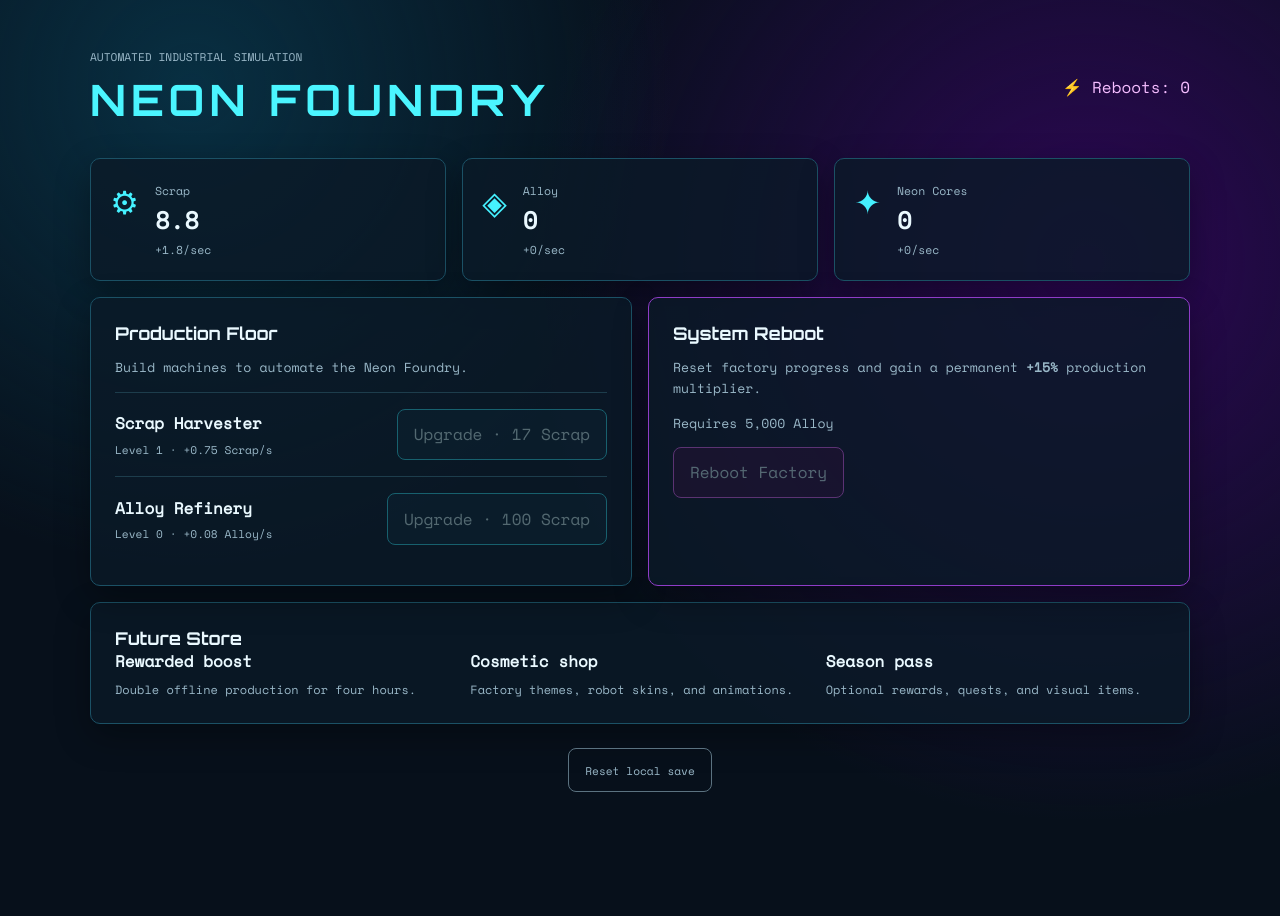
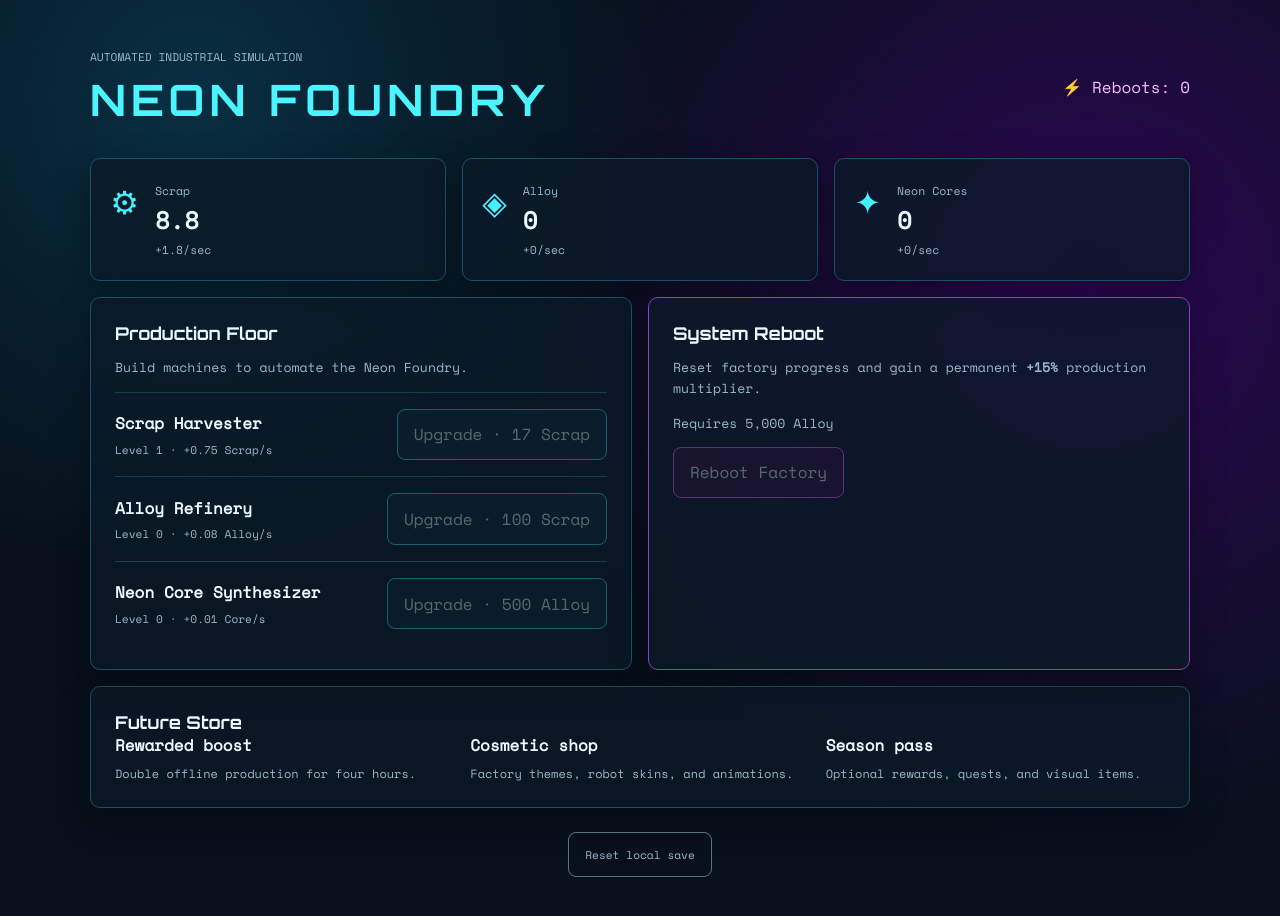
Before and after one commit to solaradex/neon-foundry, a React (Vite) app: page / in a window 1280 px wide. Shown: the top 916 px of the page. Before the commit the page ends 872 px from the top, so only its background shows below. Built offline with nearby package versions, Linux system fonts and the light colour scheme.

Commit message:
Add Neon Core production

```diff
--- a/src/App.tsx
+++ b/src/App.tsx
@@ -3,6 +3,8 @@ import "./App.css";
 import {
   alloyPerSecond,
   applyIdleIncome,
+  corePerSecond,
+  coreSynthCost,
   initialState,
   prestigeCost,
   refineryCost,
@@ -17,7 +19,14 @@ function loadGame(): GameState {
   try {
     const raw = localStorage.getItem(SAVE_KEY);
     if (!raw) return initialState;
-    return applyIdleIncome({ ...initialState, ...JSON.parse(raw) });
+
+    const saved = JSON.parse(raw);
+
+    return applyIdleIncome({
+      ...initialState,
+      ...saved,
+      coreSynthLevel: saved.coreSynthLevel ?? 0,
+    });
   } catch {
     return initialState;
   }
@@ -37,6 +46,7 @@ export default function App() {
     () => ({
       scrap: scrapPerSecond(game),
       alloy: alloyPerSecond(game),
+      cores: corePerSecond(game),
     }),
     [game],
   );
@@ -75,6 +85,17 @@ export default function App() {
     }));
   }
 
+  function buyCoreSynth() {
+    const cost = coreSynthCost(game.coreSynthLevel);
+    if (game.alloy < cost) return;
+
+    setGame((current) => ({
+      ...current,
+      alloy: current.alloy - cost,
+      coreSynthLevel: current.coreSynthLevel + 1,
+    }));
+  }
+
   function reboot() {
     const cost = prestigeCost(game);
     if (game.alloy < cost) return;
@@ -104,7 +125,7 @@ export default function App() {
       <section className="resources">
         <Resource icon="⚙" name="Scrap" value={game.scrap} rate={rates.scrap} />
         <Resource icon="◈" name="Alloy" value={game.alloy} rate={rates.alloy} />
-        <Resource icon="✦" name="Neon Cores" value={game.cores} rate={0} />
+        <Resource icon="✦" name="Neon Cores" value={game.cores} rate={rates.cores} />
       </section>
 
       <section className="grid">
@@ -126,6 +147,15 @@ export default function App() {
             cost={refineryCost(game.refineryLevel)}
             disabled={game.scrap < refineryCost(game.refineryLevel)}
             onClick={buyRefinery}
+          />
+
+          <Upgrade
+            title="Neon Core Synthesizer"
+            subtitle={`Level ${game.coreSynthLevel} · +0.01 Core/s`}
+            cost={coreSynthCost(game.coreSynthLevel)}
+            currency="Alloy"
+            disabled={game.alloy < coreSynthCost(game.coreSynthLevel)}
+            onClick={buyCoreSynth}
           />
         </article>
 
@@ -198,12 +228,14 @@ function Upgrade({
   title,
   subtitle,
   cost,
+  currency = "Scrap",
   disabled,
   onClick,
 }: {
   title: string;
   subtitle: string;
   cost: number;
+  currency?: string;
   disabled: boolean;
   onClick: () => void;
 }) {
@@ -214,7 +246,7 @@ function Upgrade({
         <span>{subtitle}</span>
       </div>
       <button disabled={disabled} onClick={onClick}>
-        Upgrade · {format(cost)} Scrap
+        Upgrade · {format(cost)} {currency}
       </button>
     </div>
   );
--- a/src/game.ts
+++ b/src/game.ts
@@ -4,6 +4,7 @@ export type GameState = {
   cores: number;
   scrapLevel: number;
   refineryLevel: number;
+  coreSynthLevel: number;
   prestige: number;
   lastSavedAt: number;
 };
@@ -14,6 +15,7 @@ export const initialState: GameState = {
   cores: 0,
   scrapLevel: 1,
   refineryLevel: 0,
+  coreSynthLevel: 0,
   prestige: 0,
   lastSavedAt: Date.now(),
 };
@@ -26,11 +28,17 @@ export const scrapPerSecond = (state: GameState) =>
 export const alloyPerSecond = (state: GameState) =>
   state.refineryLevel * 0.08 * multiplier(state);
 
+export const corePerSecond = (state: GameState) =>
+  state.coreSynthLevel * 0.01 * multiplier(state);
+
 export const scrapUpgradeCost = (level: number) =>
   Math.floor(15 * Math.pow(1.15, level));
 
 export const refineryCost = (level: number) =>
   Math.floor(100 * Math.pow(1.22, level));
+
+export const coreSynthCost = (level: number) =>
+  Math.floor(500 * Math.pow(1.28, level));
 
 export const prestigeCost = (state: GameState) =>
   Math.floor(5_000 * Math.pow(2.2, state.prestige));
@@ -45,6 +53,7 @@ export function applyIdleIncome(state: GameState, now = Date.now()): GameState {
     ...state,
     scrap: state.scrap + scrapPerSecond(state) * elapsedSeconds,
     alloy: state.alloy + alloyPerSecond(state) * elapsedSeconds,
+    cores: state.cores + corePerSecond(state) * elapsedSeconds,
     lastSavedAt: now,
   };
 }
```
